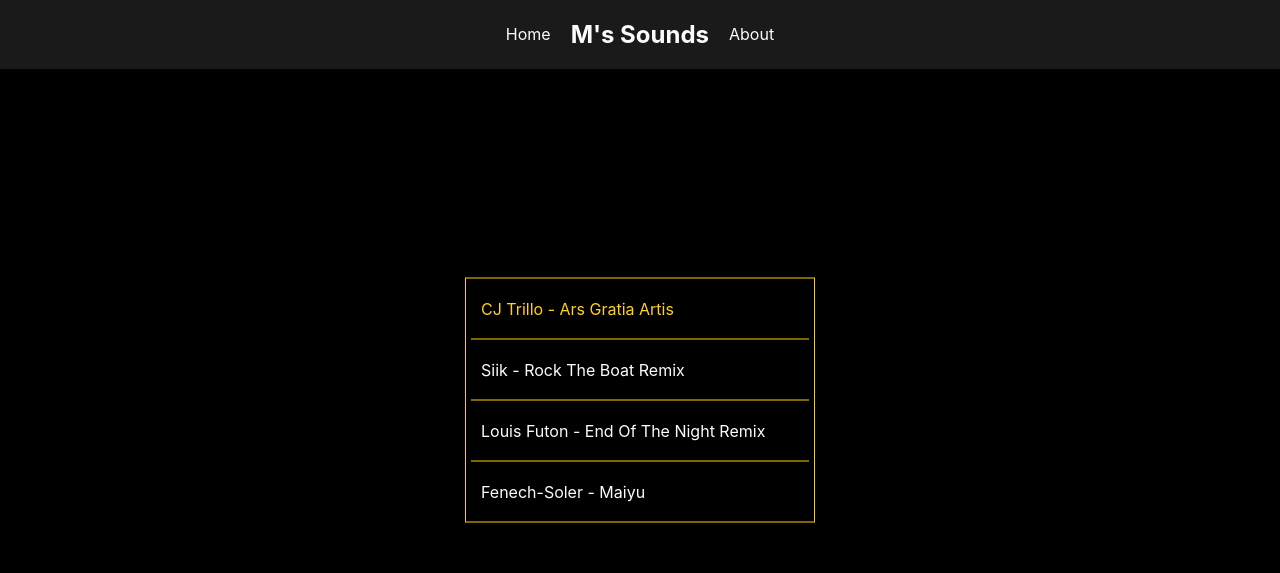
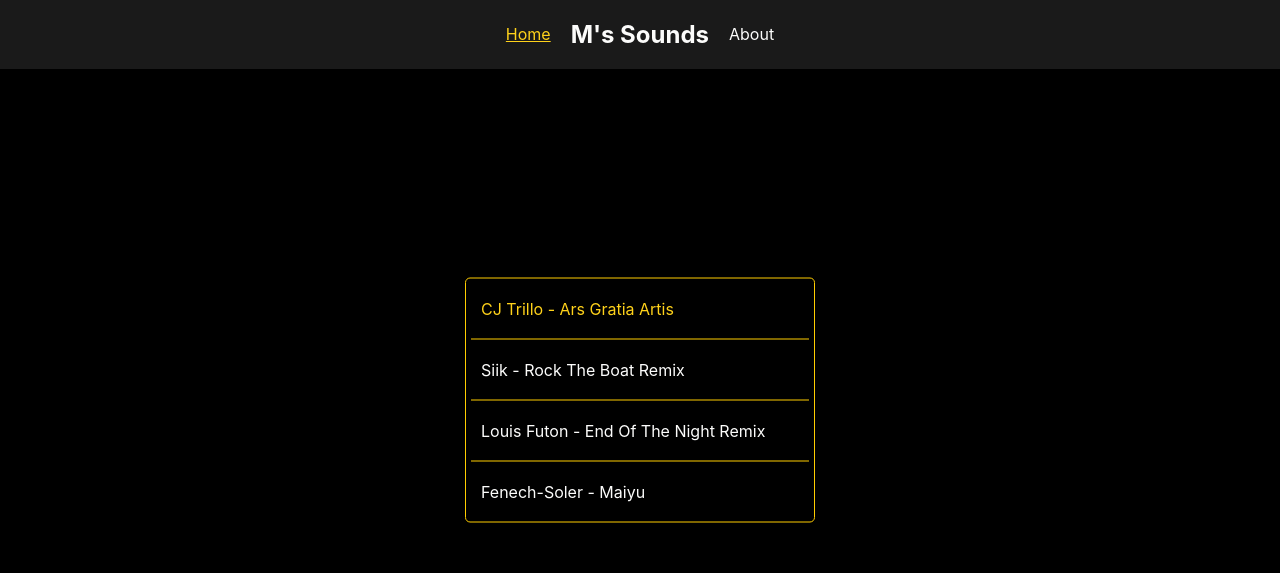
Before and after one commit to michaelhtran120/music-player, a Next.js app: page / in a window 1280 px wide. Shown: the top 573 px of the page. Built offline with nearby package versions, Linux system fonts and the light colour scheme.

Commit message:
stylize nav links

```diff
--- a/components/Nav/Nav.js
+++ b/components/Nav/Nav.js
@@ -1,18 +1,21 @@
 import React from 'react';
 import Link from 'next/link';
+import { useRouter } from 'next/router';
 import styles from '../../styles/Nav/Nav.module.scss';
 
 const Nav = () => {
+  const router = useRouter();
+  console.log(router.pathname);
   return (
     <nav className={styles.nav}>
       <ul>
-        <li>
+        <li className={router.pathname == '/' ? styles.activeLink : styles.inactiveLink}>
           <Link href='/'>Home</Link>
         </li>
         <li>
           <h1>M's Sounds</h1>
         </li>
-        <li>
+        <li className={router.pathname == '/about' ? styles.activeLink : styles.inactiveLink}>
           <Link href='/about'>About</Link>
         </li>
       </ul>
--- a/styles/Nav/Nav.module.scss
+++ b/styles/Nav/Nav.module.scss
@@ -4,9 +4,6 @@
   padding: 0 20px;
   color: $white;
   background-color: $black;
-  * {
-    color: $white;
-  }
   ul {
     padding: 0;
     margin: 0;
@@ -21,6 +18,17 @@
       &:hover {
         color: clr(primary, light);
       }
+      &:active {
+        color: clr(primary, light);
+      }
     }
   }
+  .activeLink {
+    color: clr(primary, light);
+    text-decoration: underline;
+
+  }
+  .inactiveLink {
+    color: $white;
+  }
 }
--- a/styles/Playlist/Playlist.module.scss
+++ b/styles/Playlist/Playlist.module.scss
@@ -9,6 +9,7 @@
   margin: 0 auto;
   // overflow: scroll;
   border: 1px solid $primary;
+  border-radius: 5px;
   ul {
     list-style-type: none;
     padding: 0 5px;
@@ -16,6 +17,7 @@
     li {
       padding: 20px 10px;
       color: clr(white);
+      cursor: pointer;
     }
     li:not(:last-child) {
       border-bottom: 1px solid $primary;
```
